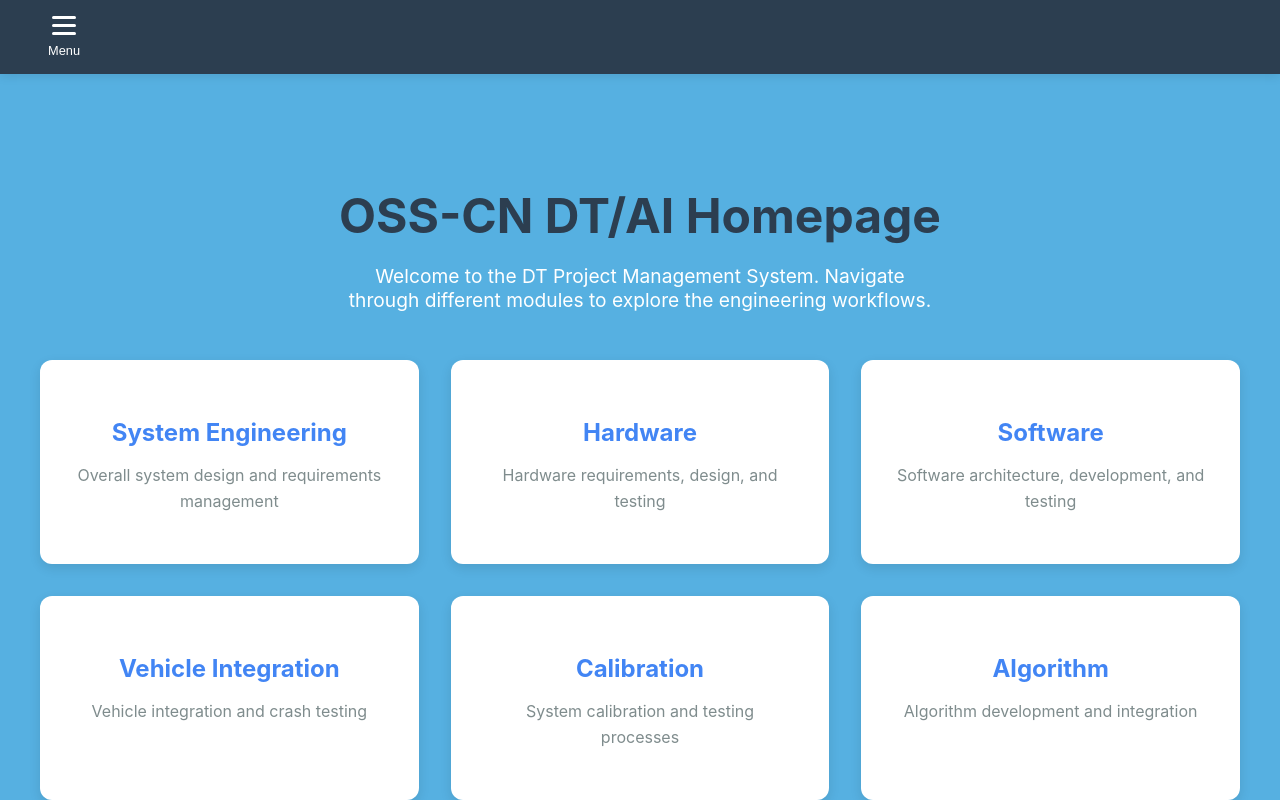
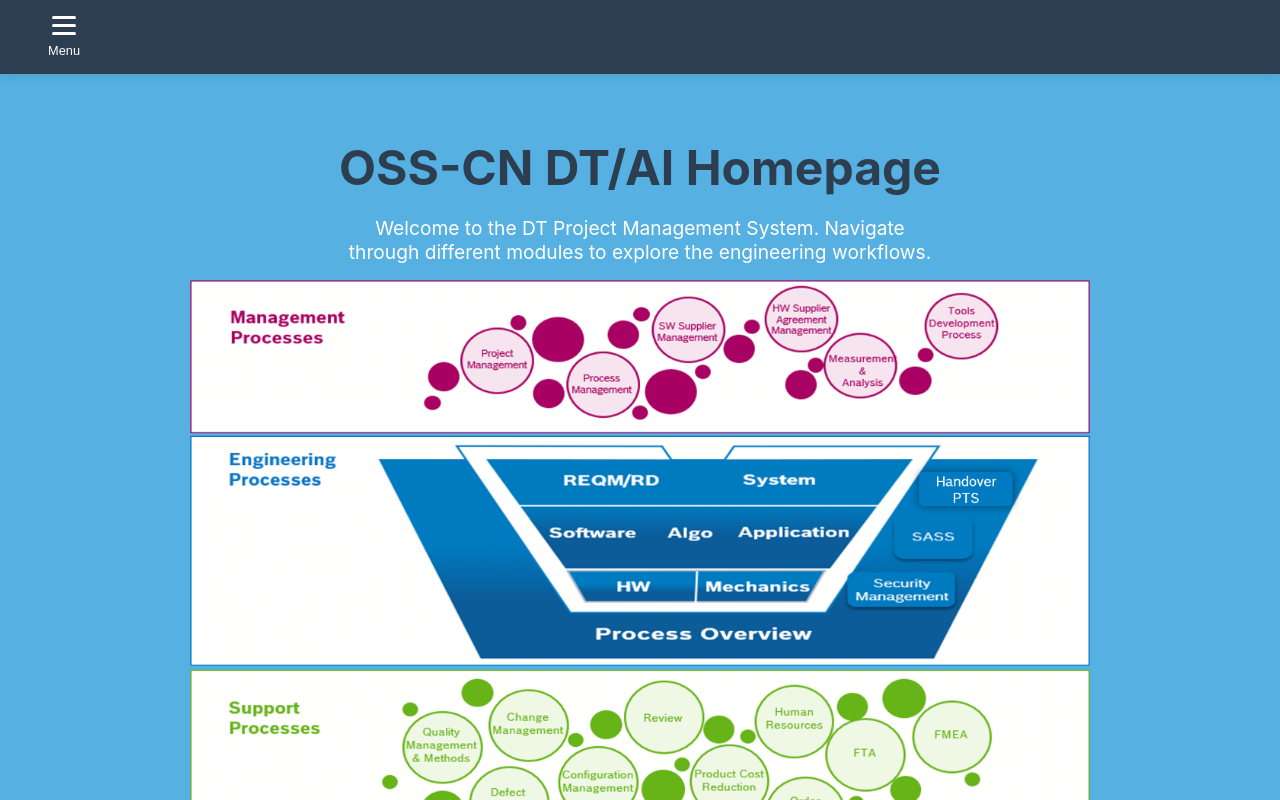
Before and after one commit to ManOnTheMove/dt_homepage_vite, a React (Vite) app: page /home in a window 1280 px wide. Shown: the top 800 px of the page. Built offline with nearby package versions, Linux system fonts and the light colour scheme.

Commit message:
edited hoe page style

```diff
--- a/src/components/Home.css
+++ b/src/components/Home.css
@@ -1,7 +1,7 @@
 .home-page-wrapper {
   background-color: rgb(86, 176, 225);
   min-height: 100vh;
-  padding: 5rem 0;
+  padding: 2rem 0;
   display: flex;
 }
 
@@ -23,7 +23,7 @@
 .home-description {
   font-size: 1.2rem;
   color: white;
-  margin-bottom: 3rem;
+  margin-bottom: 1rem;
   max-width: 600px;
   margin-left: auto;
   margin-right: auto;
@@ -63,3 +63,10 @@
   color: #7f8c8d;
   line-height: 1.6;
 }
+
+.home-image {
+  width: 100%;
+  max-width: 900px;
+  display: block;
+  margin: 0 auto;
+}
--- a/src/components/Home.jsx
+++ b/src/components/Home.jsx
@@ -1,6 +1,7 @@
 import React from 'react';
 import { Link } from 'react-router-dom';
 import './Home.css';
+import homePageImage from '../DT_HomePage.png';
 
 const Home = () => {
   return (
@@ -10,32 +11,9 @@ const Home = () => {
       <p className="home-description">
         Welcome to the DT Project Management System. Navigate through different modules to explore the engineering workflows.
       </p>
-      <div className="home-grid">
-        <Link to="/system-engineering" className="home-card">
-          <h3>System Engineering</h3>
-          <p>Overall system design and requirements management</p>
-        </Link>
-        <Link to="/hardware" className="home-card">
-          <h3>Hardware</h3>
-          <p>Hardware requirements, design, and testing</p>
-        </Link>
-        <Link to="/software" className="home-card">
-          <h3>Software</h3>
-          <p>Software architecture, development, and testing</p>
-        </Link>
-        <Link to="/vehicle-integration" className="home-card">
-          <h3>Vehicle Integration</h3>
-          <p>Vehicle integration and crash testing</p>
-        </Link>
-        <Link to="/calibration" className="home-card">
-          <h3>Calibration</h3>
-          <p>System calibration and testing processes</p>
-        </Link>
-        <Link to="/algo" className="home-card">
-          <h3>Algorithm</h3>
-          <p>Algorithm development and integration</p>
-        </Link>
-      </div>
+      <Link to="/system-engineering">
+        <img src={homePageImage} alt="Home Page" className="home-image" />
+      </Link>
     </div>
     </div>
   );
```
